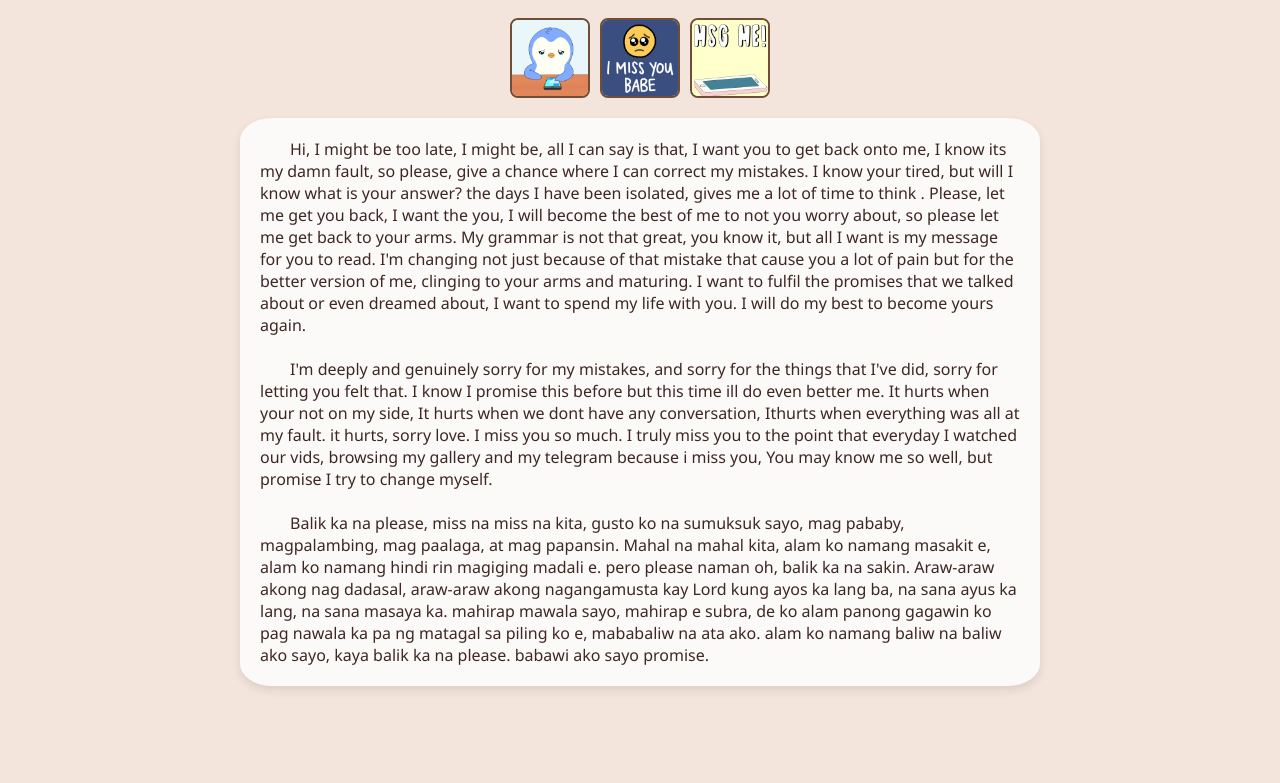
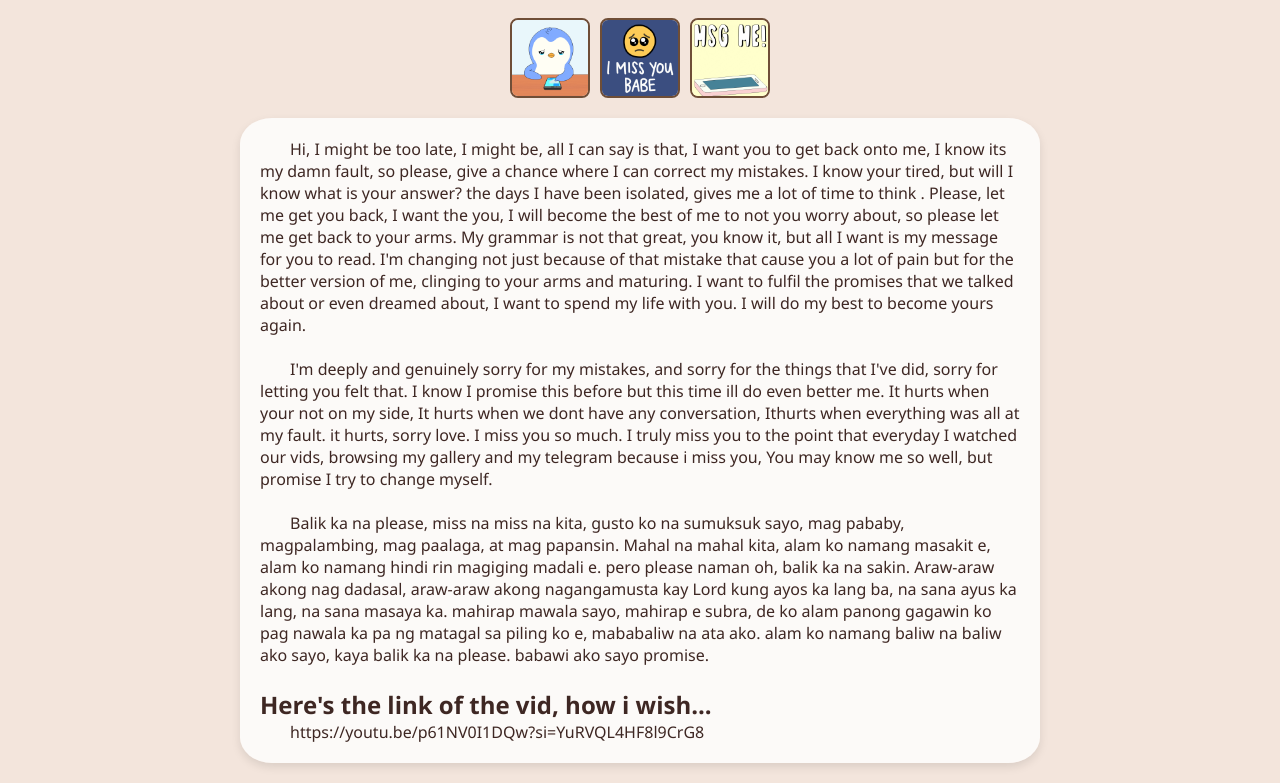
Before and after one commit to bautistadeif/Apology, a plain HTML site: page index.html in a window 1280 px wide. Shown: the part 105-888 px from the top of the page. Before the commit the page ends 811 px from the top, so only its background shows below. Drawn offline with Linux system fonts and the light colour scheme.

Commit message:
Update index.html

```diff
--- a/index.html
+++ b/index.html
@@ -31,6 +31,11 @@
   <p>
   Balik ka na please, miss na miss na kita, gusto ko na sumuksuk sayo, mag pababy, magpalambing, mag paalaga, at mag papansin. Mahal na mahal kita, alam ko namang masakit e, alam ko namang hindi rin magiging madali e. pero please naman oh, balik ka na sakin. Araw-araw akong nag dadasal, araw-araw akong nagangamusta kay Lord kung ayos ka lang ba, na sana ayus ka lang, na sana masaya ka. mahirap mawala sayo, mahirap e subra, de ko alam panong gagawin ko pag nawala ka pa ng matagal sa piling ko e, mababaliw na ata ako. alam ko namang baliw na baliw ako sayo, kaya balik ka na please. babawi ako sayo promise.
   </p>
+    <br><br>
+    <h2> Here's the link of the vid, how i wish...</h2>
+    <p>
+      https://youtu.be/p61NV0I1DQw?si=YuRVQL4HF8l9CrG8
+    </p>
   </section>
 </body>
 </html>
```
